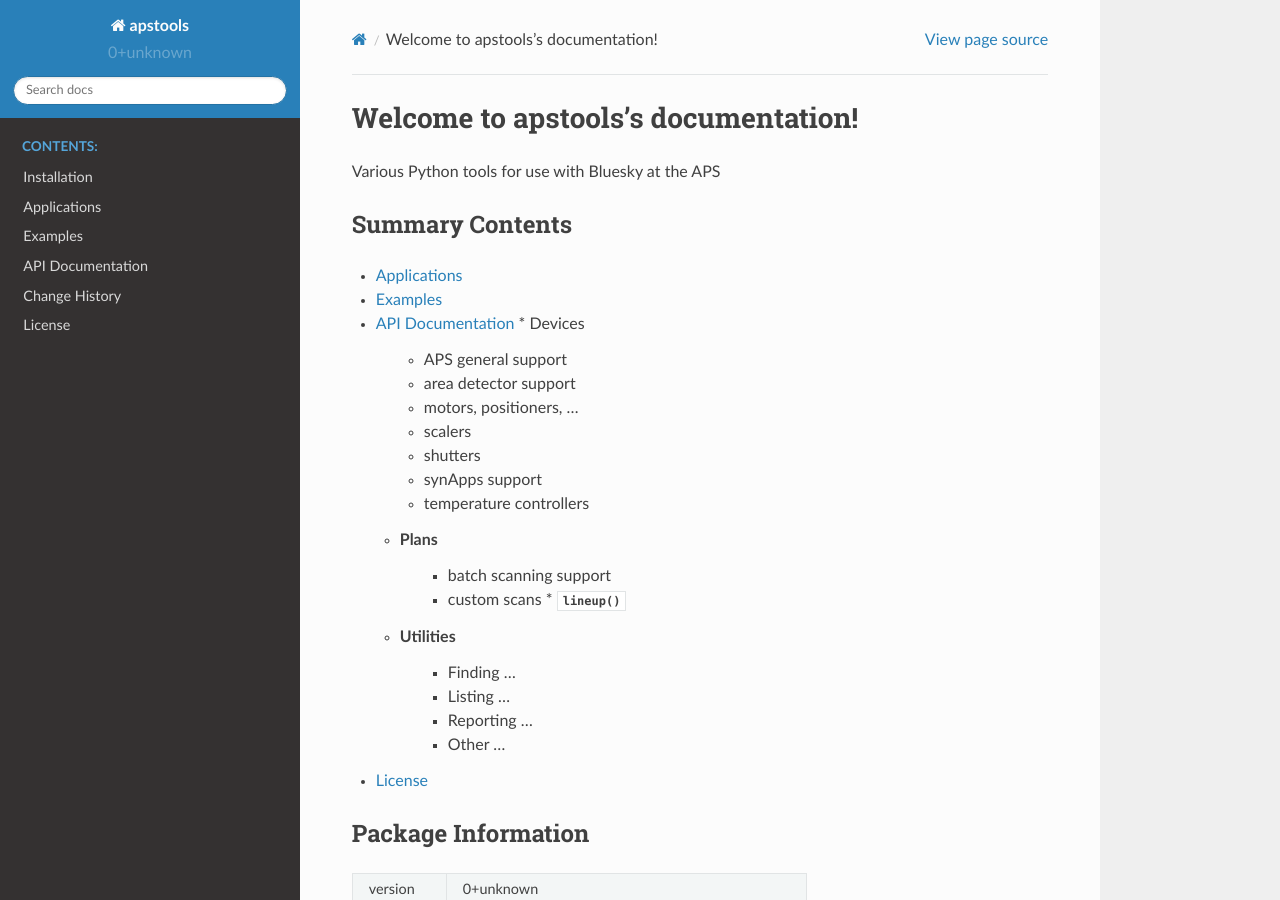
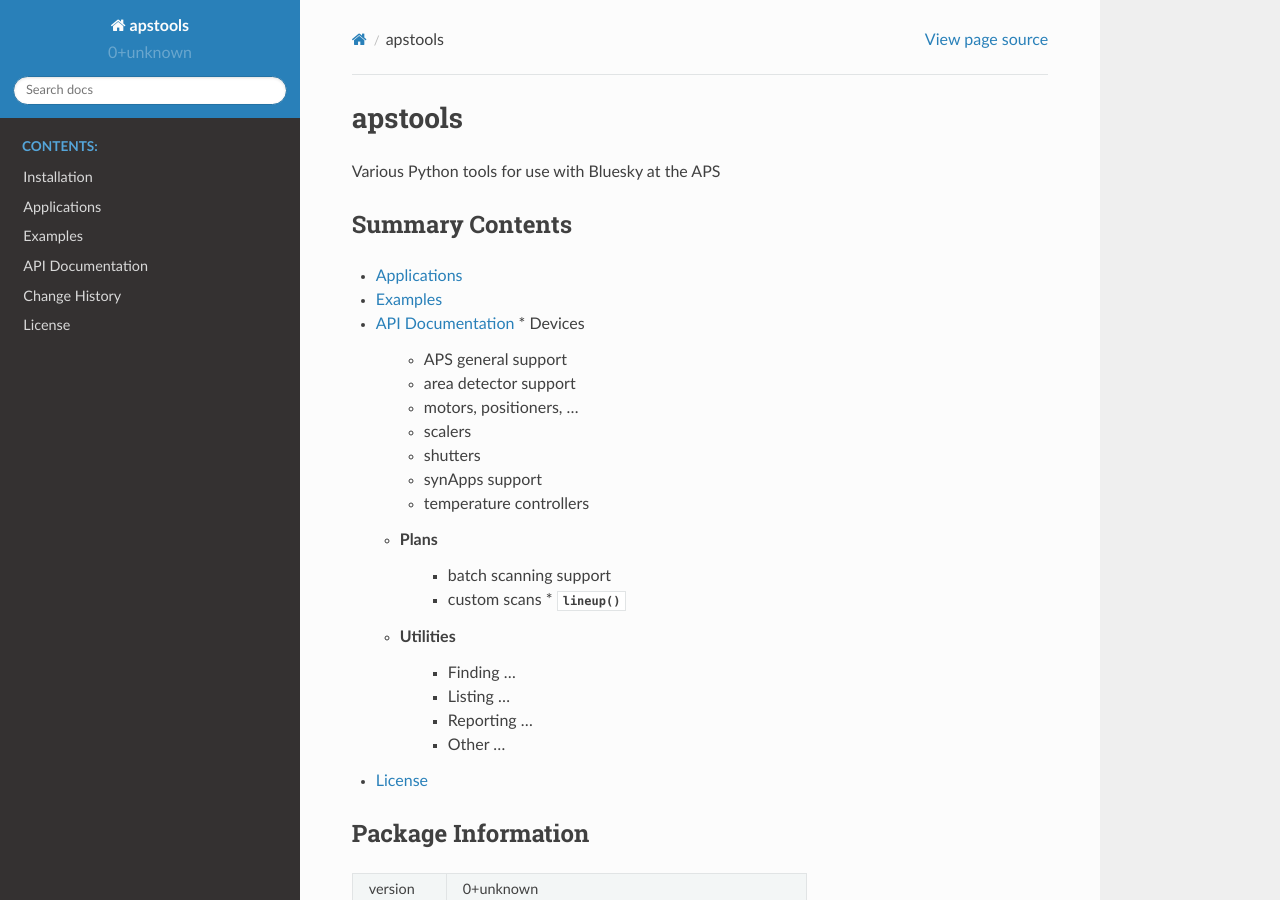
Before and after one commit to dogrecajb/apstools, a Sphinx documentation site: the page built from docs/source/index.rst, in a window 1280 px wide and 900 px high. Built offline with Sphinx 7.4.7 and the Read the Docs theme 2.0.0, drawn with Linux system fonts in a browser that asks for light colours.

Commit message:
DOC title style

```diff
--- a/docs/source/index.rst
+++ b/docs/source/index.rst
@@ -3,8 +3,9 @@
    You can adapt this file completely to your liking, but it should at least
    contain the root `toctree` directive.
 
-Welcome to apstools's documentation!
-====================================
+========
+apstools
+========
 
 Various Python tools for use with Bluesky at the APS
 
```
